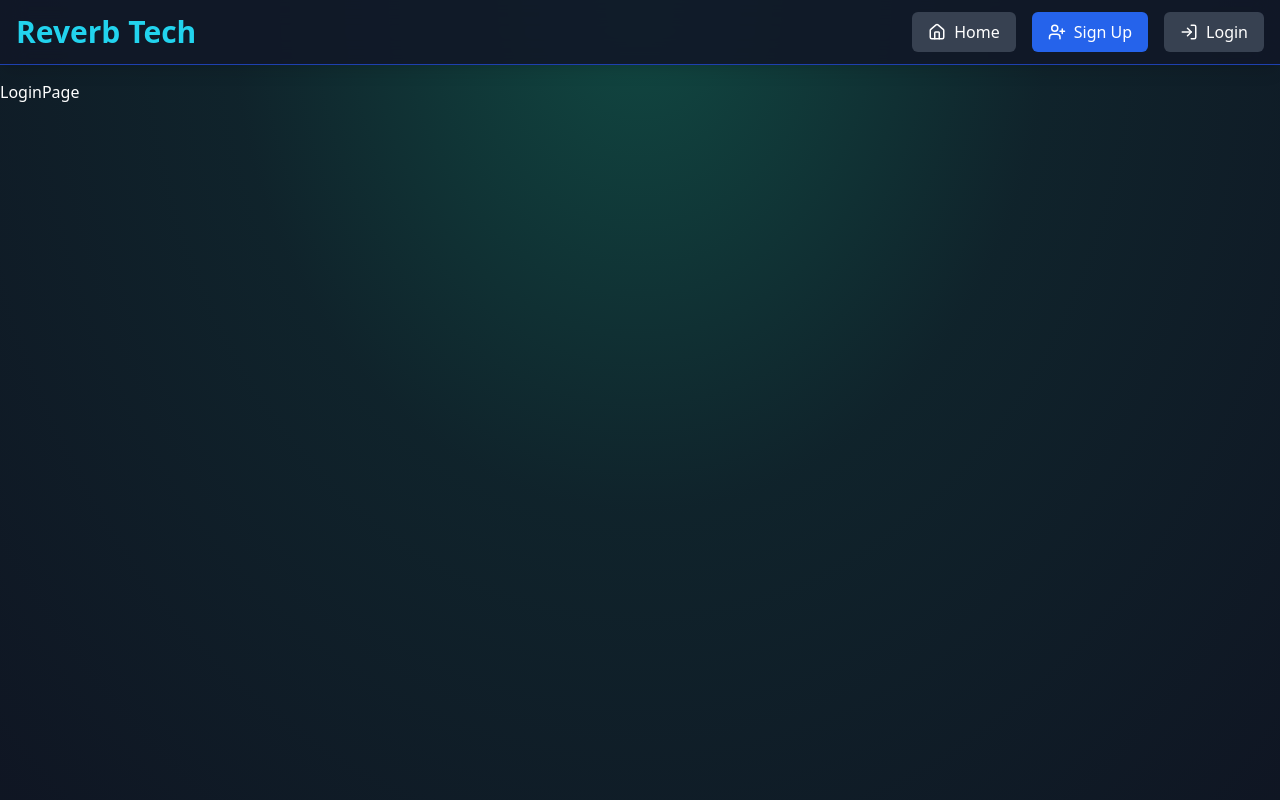
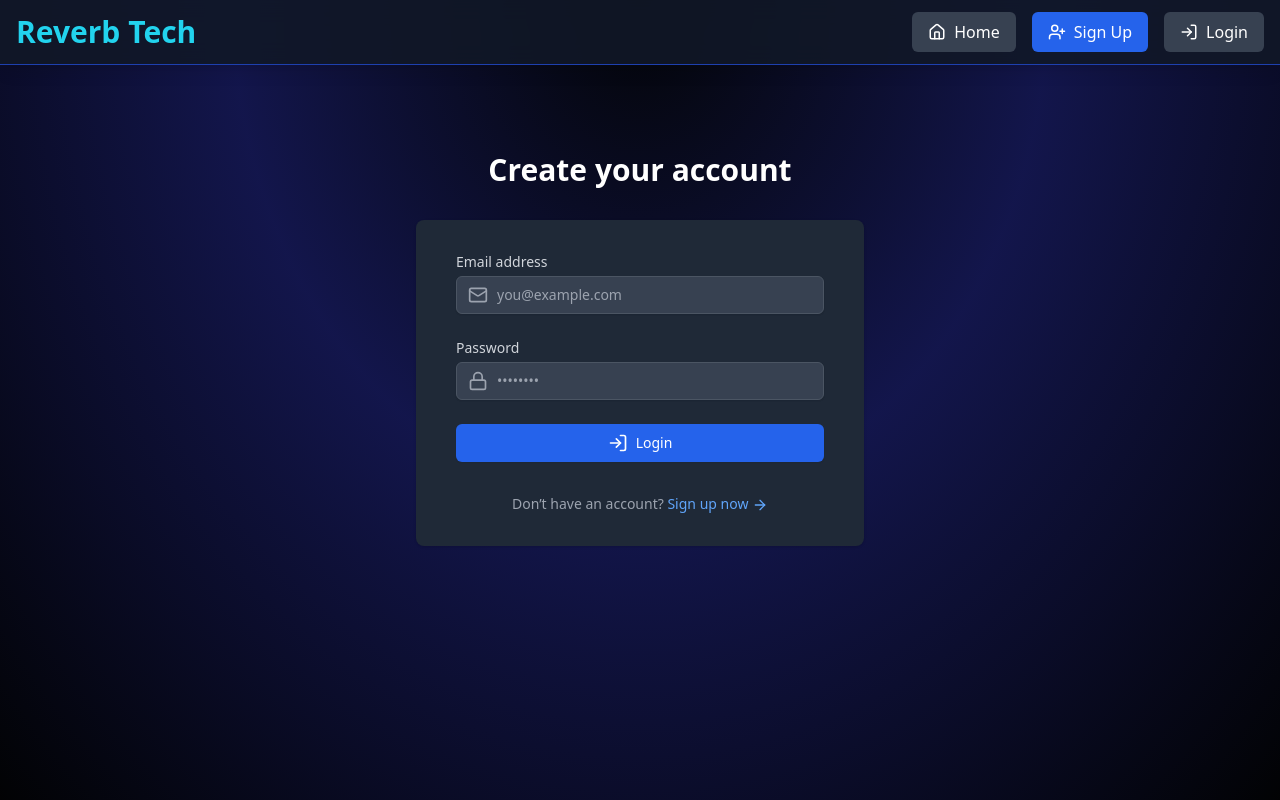
Before and after one commit to PeterMolope/Reverb-Tech, a React (Vite) app in the folder my-app/frontend/: page /login in a window 1280 px wide. Built offline with nearby package versions, Linux system fonts and the light colour scheme.

Commit message:
login implementation

```diff
--- a/my-app/frontend/src/App.jsx
+++ b/my-app/frontend/src/App.jsx
@@ -17,7 +17,7 @@
     <div className="min-h-screen bg-gray-900 text-white relative overflow-hidden">
       <div className="absolute inset-0 overflow-hidden">
         <div className="absolute inset-0">
-          <div className="absolute top-0 left-1/2 -translate-x-1/2 w-full h-full bg-[radial-gradient(ellipse_at_top,rgba(16,185,129,0.3)_0%,rgba(10,80,60,0.2)_45%,rgba(0,0,0,0.1)_100%)]" />
+          <div className="absolute top-0 left-1/2 -translate-x-1/2 w-full h-full bg-[radial-gradient(ellipse_at_top,rgba(0,0,0,0.8)_0%,rgba(20,20,100,0.6)_45%,rgba(0,0,0,0.9)_100%)]" />
         </div>
       </div>
 
--- a/my-app/frontend/src/pages/LoginPage.jsx
+++ b/my-app/frontend/src/pages/LoginPage.jsx
@@ -1,7 +1,129 @@
-import React from "react";
+import { useState } from "react";
+import { motion } from "framer-motion";
+import { Link } from "react-router-dom";
+import { LogIn, Mail, Lock, ArrowRight, Loader } from "lucide-react";
+import { useUserStore } from "../stores/useUserStore";
 
 const LoginPage = () => {
-  return <div>LoginPage</div>;
+  const [email, setEmail] = useState("");
+  const [password, setPassword] = useState("");
+
+  const { login, loading } = useUserStore();
+
+  const handleSubmit = (e) => {
+    e.preventDefault();
+    console.log(email, password);
+    login(email, password);
+  };
+
+  return (
+    <div className="flex flex-col justify-center py-12 sm:px-6 lg:px-8">
+      <motion.div
+        className="sm:mx-auto sm:w-full sm:max-w-md"
+        initial={{ opacity: 0, y: -20 }}
+        animate={{ opacity: 1, y: 0 }}
+        transition={{ duration: 0.8 }}
+      >
+        <h2 className="mt-6 text-center text-3xl font-extrabold text-white-400">
+          Create your account
+        </h2>
+      </motion.div>
+
+      <motion.div
+        className="mt-8 sm:mx-auto sm:w-full sm:max-w-md"
+        initial={{ opacity: 0, y: 20 }}
+        animate={{ opacity: 1, y: 0 }}
+        transition={{ duration: 0.8, delay: 0.2 }}
+      >
+        <div className="bg-gray-800 py-8 px-4 shadow sm:rounded-lg sm:px-10">
+          <form onSubmit={handleSubmit} className="space-y-6">
+            <div>
+              <label
+                htmlFor="email"
+                className="block text-sm font-medium text-gray-300"
+              >
+                Email address
+              </label>
+              <div className="mt-1 relative rounded-md shadow-sm">
+                <div className="absolute inset-y-0 left-0 pl-3 flex items-center pointer-events-none">
+                  <Mail className="h-5 w-5 text-gray-400" aria-hidden="true" />
+                </div>
+                <input
+                  id="email"
+                  type="email"
+                  required
+                  value={email}
+                  onChange={(e) => setEmail(e.target.value)}
+                  className=" block w-full px-3 py-2 pl-10 bg-gray-700 border border-gray-600
+									rounded-md shadow-sm
+									 placeholder-gray-400 focus:outline-none focus:ring-blue-500
+									 focus:border-blue-500 sm:text-sm"
+                  placeholder="you@example.com"
+                />
+              </div>
+            </div>
+
+            <div>
+              <label
+                htmlFor="password"
+                className="block text-sm font-medium text-gray-300"
+              >
+                Password
+              </label>
+              <div className="mt-1 relative rounded-md shadow-sm">
+                <div className="absolute inset-y-0 left-0 pl-3 flex items-center pointer-events-none">
+                  <Lock className="h-5 w-5 text-gray-400" aria-hidden="true" />
+                </div>
+                <input
+                  id="password"
+                  type="password"
+                  required
+                  value={password}
+                  onChange={(e) => setPassword(e.target.value)}
+                  className=" block w-full px-3 py-2 pl-10 bg-gray-700 border border-gray-600
+									rounded-md shadow-sm placeholder-gray-400 focus:outline-none focus:ring-blue-500 focus:border-blue-500 sm:text-sm"
+                  placeholder="••••••••"
+                />
+              </div>
+            </div>
+
+            <button
+              type="submit"
+              className="w-full flex justify-center py-2 px-4 border border-transparent
+							rounded-md shadow-sm text-sm font-medium text-white bg-blue-600
+							 hover:bg-blue-700 focus:outline-none focus:ring-2 focus:ring-offset-2
+							  focus:ring-blue-500 transition duration-150 ease-in-out disabled:opacity-50"
+              disabled={loading}
+            >
+              {loading ? (
+                <>
+                  <Loader
+                    className="mr-2 h-5 w-5 animate-spin"
+                    aria-hidden="true"
+                  />
+                  Loading...
+                </>
+              ) : (
+                <>
+                  <LogIn className="mr-2 h-5 w-5" aria-hidden="true" />
+                  Login
+                </>
+              )}
+            </button>
+          </form>
+
+          <p className="mt-8 text-center text-sm text-gray-400">
+            Don’t have an account?{" "}
+            <Link
+              to="/signup"
+              className="font-medium text-blue-400 hover:text-blue-300"
+            >
+              Sign up now <ArrowRight className="inline h-4 w-4" />
+            </Link>
+          </p>
+        </div>
+      </motion.div>
+    </div>
+  );
 };
-
 export default LoginPage;
```
